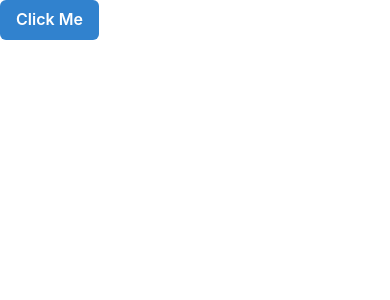
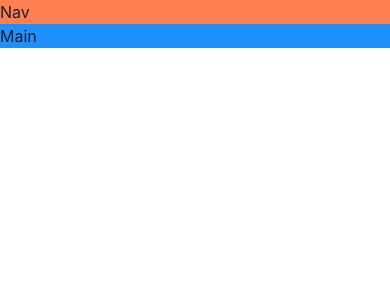
Before and after one commit to kaushikpatriot/game-hub, a React (Vite) app: page / in a window 390 px wide. Shown: the top 300 px of the page. Built offline with nearby package versions, Linux system fonts and the light colour scheme.

Commit message:
Build a responsive layout

```diff
--- a/src/App.tsx
+++ b/src/App.tsx
@@ -1,6 +1,26 @@
-import { Button } from "@chakra-ui/react";
+import { Grid, GridItem, Show } from "@chakra-ui/react";
+
 function App() {
-  return <Button colorScheme="blue">Click Me</Button>;
+  return (
+    <Grid
+      templateAreas={{
+        base: `"nav" "main"`,
+        lg: `"nav nav" "aside main"`,
+      }}
+    >
+      <GridItem area="nav" bg="coral">
+        Nav
+      </GridItem>
+      <Show above="lg">
+        <GridItem area="aside" bg="gold">
+          Aside
+        </GridItem>
+      </Show>
+      <GridItem area="main" bg="dodgerblue">
+        Main
+      </GridItem>
+    </Grid>
+  );
 }
 
 export default App;
```
